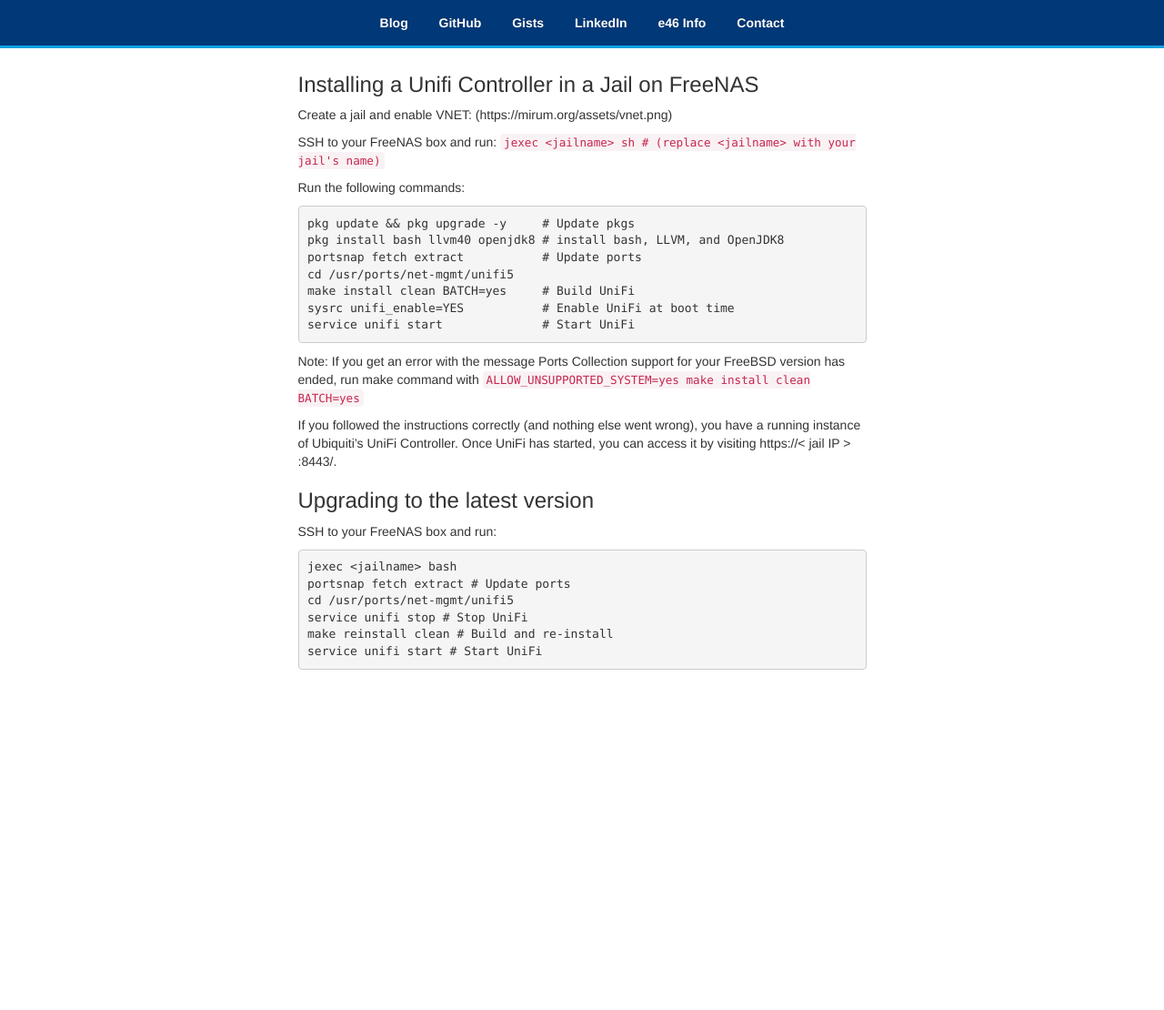
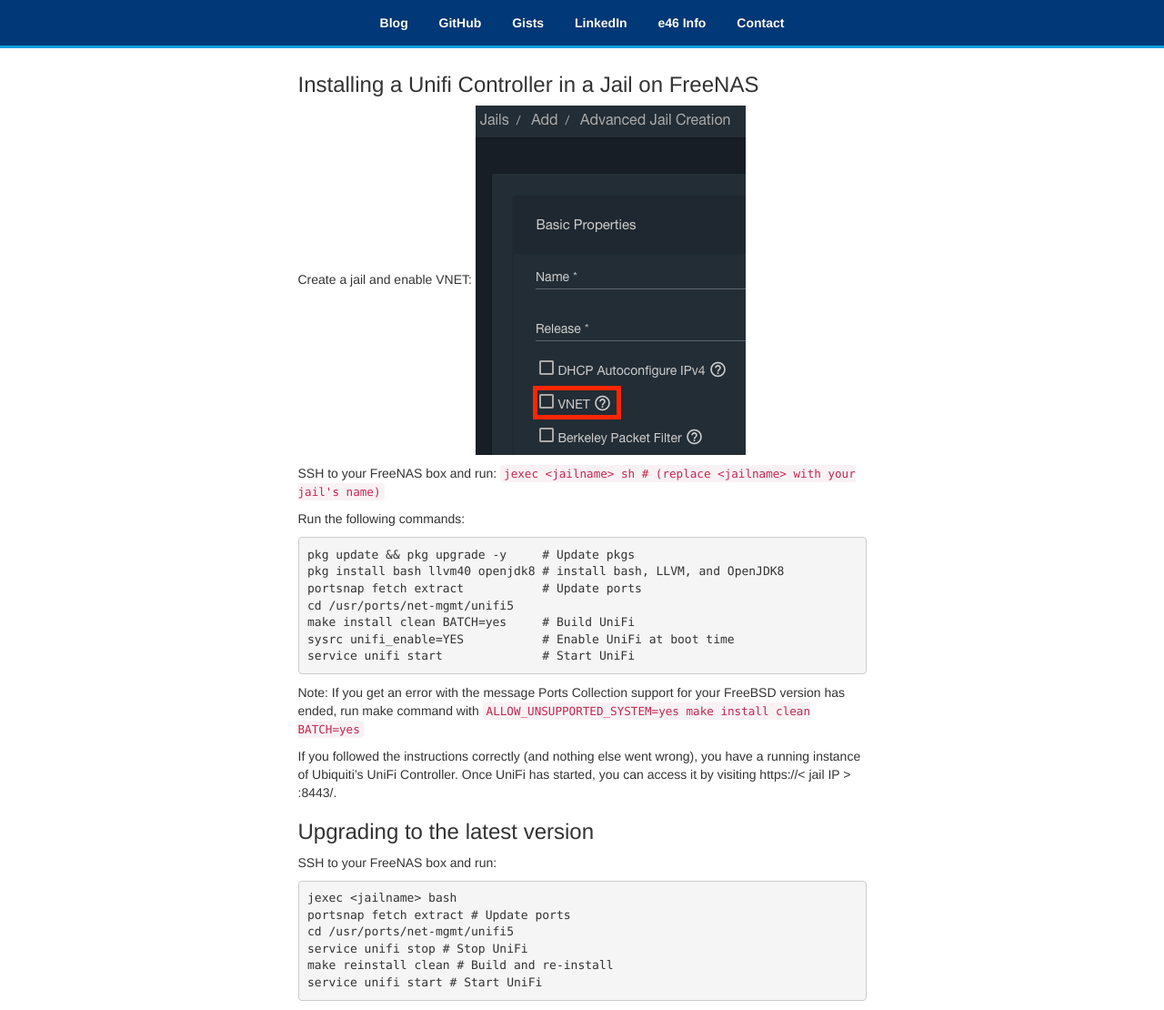
Before and after one commit to rpunt/rpunt.github.io, a Jekyll site: the page built from _posts/2019-02-19-unifi-controller-in-freenas.md, in a window 1280 px wide and 1110 px high. Shown: the whole window at 91% size. Built offline with Jekyll 4.4.1, drawn with Linux system fonts in a browser that asks for light colours.

Commit message:
fix vnet image

````diff
--- a/_posts/2019-02-19-unifi-controller-in-freenas.md
+++ b/_posts/2019-02-19-unifi-controller-in-freenas.md
@@ -5,7 +5,7 @@
 
 
 Create a jail and enable VNET:
-({{ site.url }}/assets/vnet.png)
+![enable VNET in your jail configuration]({{ site.url }}/assets/vnet.png)
 
 SSH to your FreeNAS box and run: ```jexec <jailname> sh # (replace <jailname> with your jail's name)```
 
````
